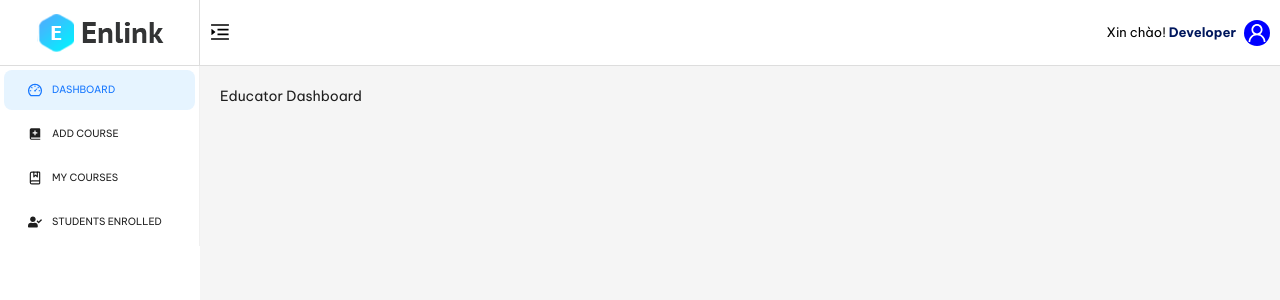
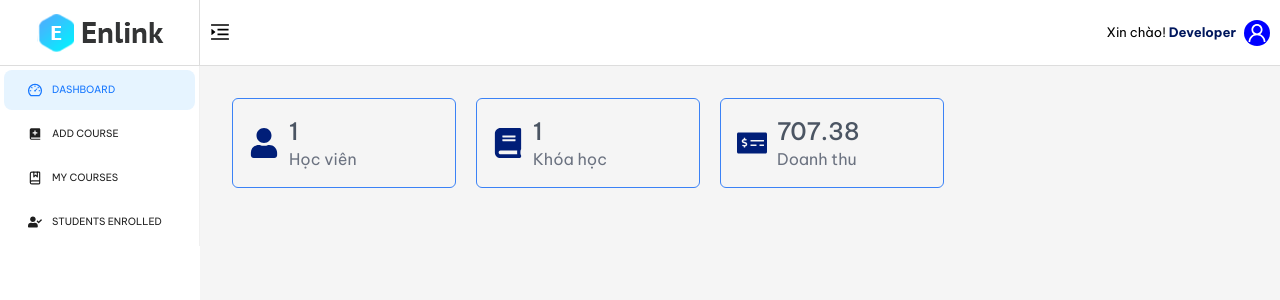
Before and after one commit to truongvu1508/B2HTV_Academy, a React (Vite) app in the folder client/: page /educator/dashboard in a window 1280 px wide. Shown: the top 300 px of the page. Built offline with nearby package versions, Linux system fonts and the light colour scheme; no server answers.

Commit message:
add page Dashboard

```diff
--- a/client/src/layouts/LayoutDefault/LayoutDefault.scss
+++ b/client/src/layouts/LayoutDefault/LayoutDefault.scss
@@ -43,10 +43,6 @@
   }
 }
 
-.content {
-  padding: 20px;
-}
-
 .icon-user {
   font-size: 20px;
   padding: 3px;
--- /dev/null
+++ b/client/src/pages/educator/Dashboard/Dashboard.scss
@@ -0,0 +1,5 @@
+.icon-dashboard {
+  color: blue;
+  font-size: 32px;
+  margin-right: 10px;
+}
--- a/client/src/pages/educator/Dashboard/index.jsx
+++ b/client/src/pages/educator/Dashboard/index.jsx
@@ -1,10 +1,64 @@
-import React from "react";
+import React, { useContext, useEffect, useState } from "react";
+import { AppContext } from "../../../context/AppContext";
+import { dummyDashboardData } from "../../../assets/assets";
+import Loading from "../../../components/student/Loading";
+import { FaBook, FaMoneyCheckAlt, FaUser } from "react-icons/fa";
+import "./Dashboard.scss";
 
 const Dashboard = () => {
-  return (
-    <div className="min-h-screen">
-      <h1>Educator Dashboard</h1>
+  const { currency } = useContext(AppContext);
+  const [dashboardData, setDashboardData] = useState(null);
+
+  const fetchDashboardData = async () => {
+    setDashboardData(dummyDashboardData);
+  };
+
+  useEffect(() => {
+    fetchDashboardData();
+  }, []);
+
+  return dashboardData ? (
+    <div className="min-h-screen flex flex-col items-start justify-between gap-8 md:p-8 md:pb-0 p-4 pt-8 pb-0">
+      <div className="space-y-5">
+        <div className="flex flex-wrap gap-5 items-center">
+          <div className="flex items-center gap-3 shadow-card border border-blue-500 p-4 w-56 rounded-md">
+            <div className="flex items-center">
+              <FaUser className="text-dark-2 text-3xl mr-[10px]" />
+              <div>
+                <p className="text-2xl font-medium text-gray-600">
+                  {dashboardData.enrolledStudentsData.length}
+                </p>
+                <p className="text-base text-gray-500"> Học viên</p>
+              </div>
+            </div>
+          </div>
+          <div className="flex items-center gap-3 shadow-card border border-blue-500 p-4 w-56 rounded-md">
+            <div className="flex items-center">
+              <FaBook className="text-dark-2 text-3xl mr-[10px]" />
+              <div>
+                <p className="text-2xl font-medium text-gray-600">
+                  {dashboardData.totalCourses}
+                </p>
+                <p className="text-base text-gray-500"> Khóa học</p>
+              </div>
+            </div>
+          </div>
+          <div className="flex items-center gap-3 shadow-card border border-blue-500 p-4 w-56 rounded-md">
+            <div className="flex items-center">
+              <FaMoneyCheckAlt className="text-dark-2 text-3xl mr-[10px]" />
+              <div>
+                <p className="text-2xl font-medium text-gray-600">
+                  {dashboardData.totalEarnings} {currency}
+                </p>
+                <p className="text-base text-gray-500"> Doanh thu</p>
+              </div>
+            </div>
+          </div>
+        </div>
+      </div>
     </div>
+  ) : (
+    <Loading />
   );
 };
 
--- a/client/src/pages/educator/MyCourses/index.jsx
+++ b/client/src/pages/educator/MyCourses/index.jsx
@@ -1,10 +1,27 @@
-import React from "react";
+import React, { useContext, useEffect, useState } from "react";
+import { AppContext } from "../../../context/AppContext";
+import Loading from "../../../components/student/Loading";
 
 const MyCourses = () => {
-  return (
-    <div className="min-h-screen">
-      <h1>My Courses Page</h1>
+  const { currency, allCourses } = useContext(AppContext);
+  const [courses, setCourses] = useState(null);
+
+  const fetchEducatorCourses = async () => {
+    setCourses(allCourses);
+  };
+
+  useEffect(() => {
+    fetchEducatorCourses();
+  }, []);
+
+  return courses ? (
+    <div className="h-screen flex flex-col items-start justify-between md:p-8 md:pb-0 p-4 pt-8 pb-0">
+      <div className="w-full">
+        <h2 className="pb-4 text-lg font-medium"> Danh sách khóa học</h2>
+      </div>
     </div>
+  ) : (
+    <Loading />
   );
 };
 
```
